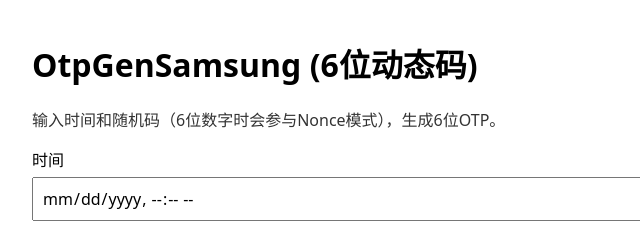
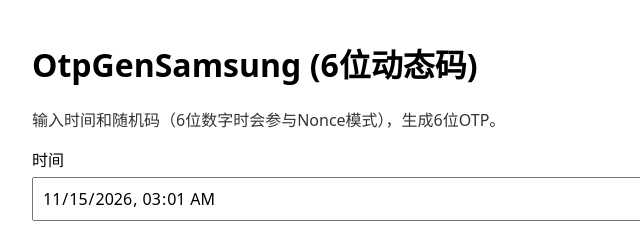
Before and after one commit to shiye515/OtpGenSamsung, a plain HTML site: page index.html in a window 1280 px wide. Shown: the top 230 px of the page, 288-928 px from the left. Drawn offline with Linux system fonts and the light colour scheme; the site is published under a folder, as on GitHub Pages, so addresses that start at the root find nothing.

Commit message:
Fix GitHub Pages asset path
Co-authored-by: Copilot App <223556219+Copilot@users.noreply.github.com>

```diff
--- a/index.html
+++ b/index.html
@@ -46,6 +46,6 @@
 
     <div id="otp">------</div>
 
-    <script type="module" src="/script.js"></script>
+    <script type="module" src="./script.js"></script>
   </body>
 </html>
```
